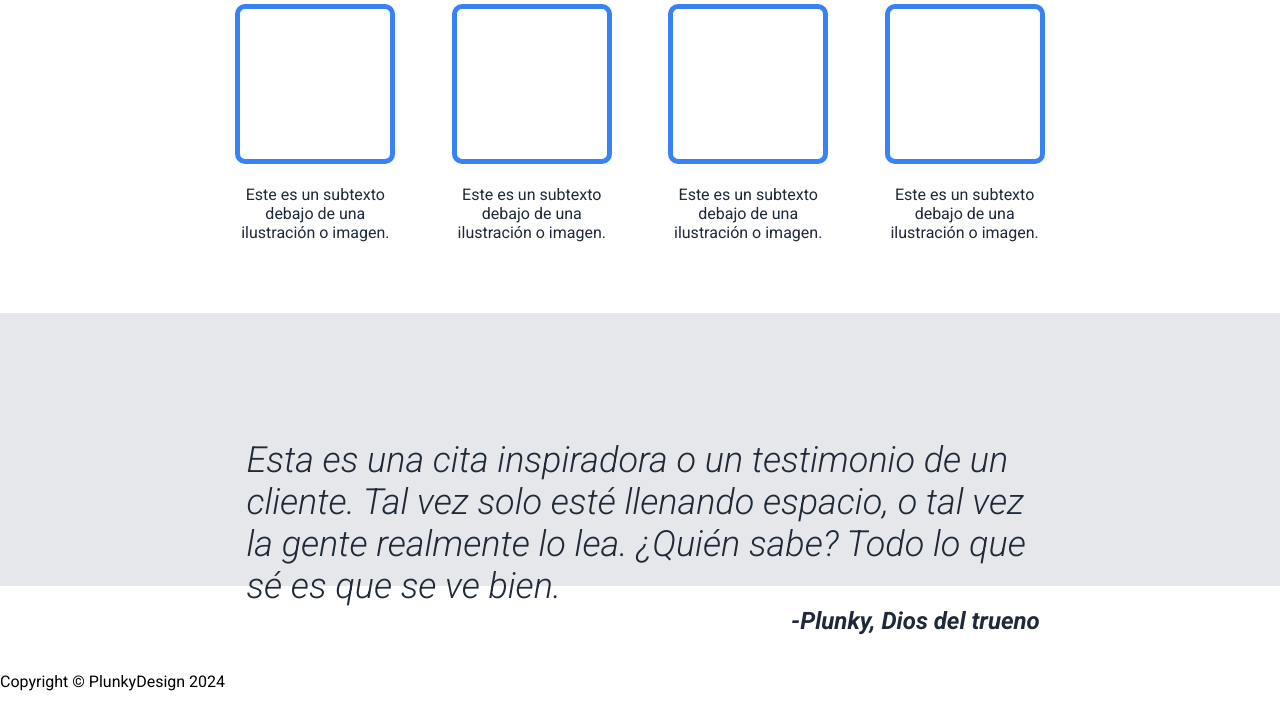
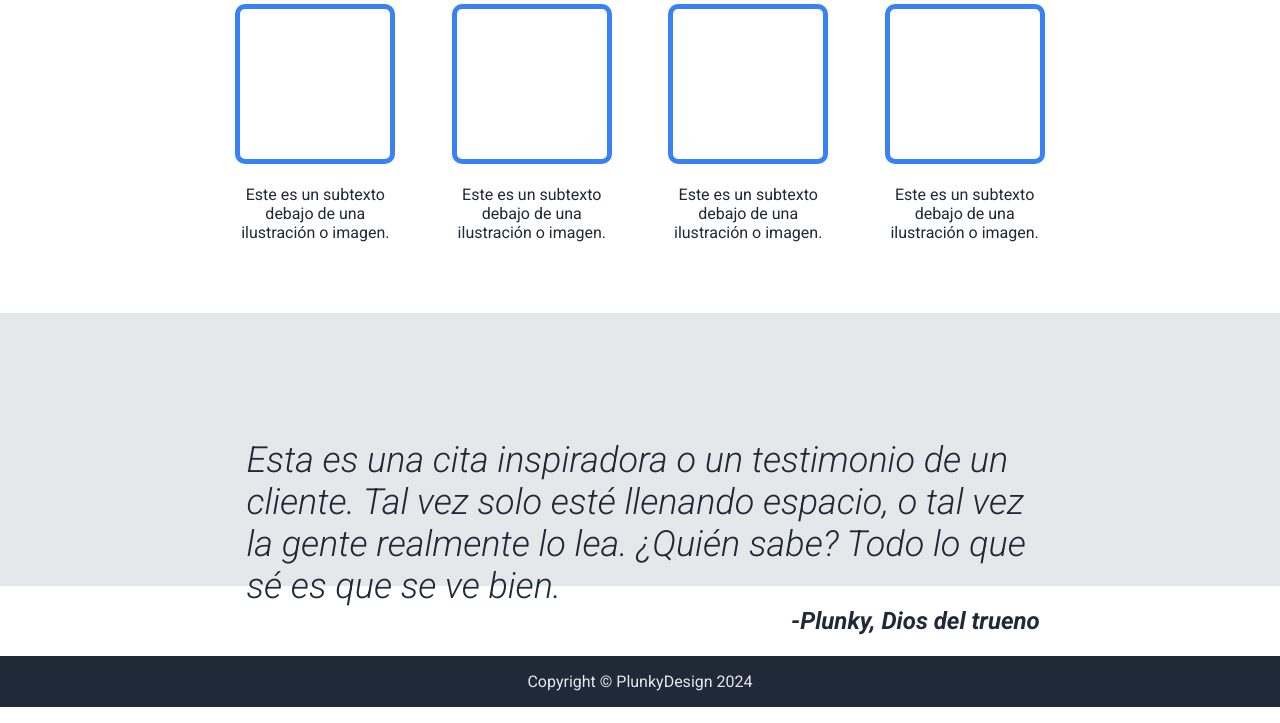
Before and after one commit to plunkyhub/landing-page, a plain HTML site: page index.html in a window 1280 px wide. Shown: the part 597-1320 px from the top of the page. Drawn offline with Linux system fonts and the light colour scheme.

Commit message:
Agregados estilos en el footer

```diff
--- a/style.css
+++ b/style.css
@@ -168,3 +168,14 @@ h1 {
     margin-right: 16px;
 }
 /* fin seccion cita */
+
+
+/* footer */
+footer {
+    background-color: var(--color-dark);
+    color: var(--half-light-color);
+    display: flex;
+    justify-content: center;
+    align-items: center;
+}
+/* fin del footer */
```
